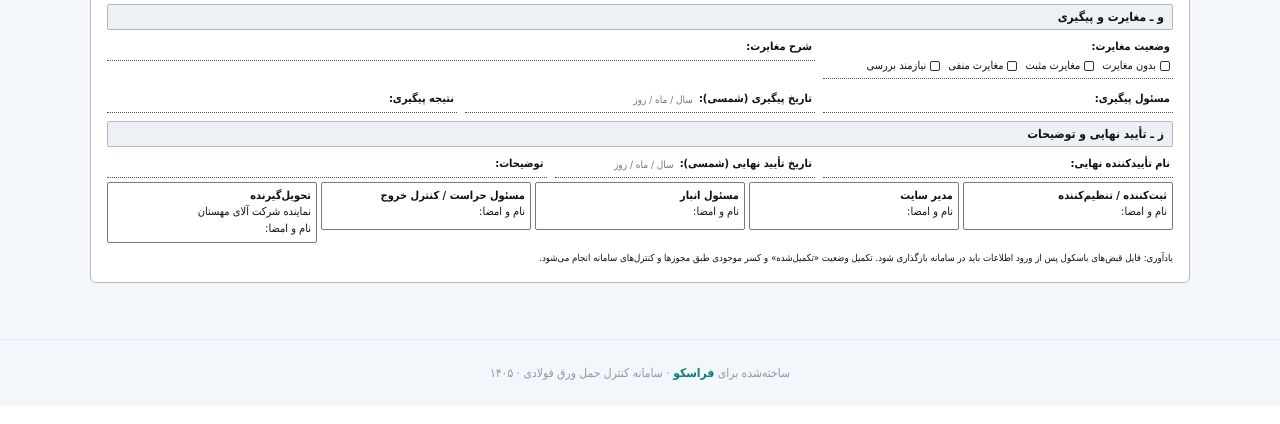
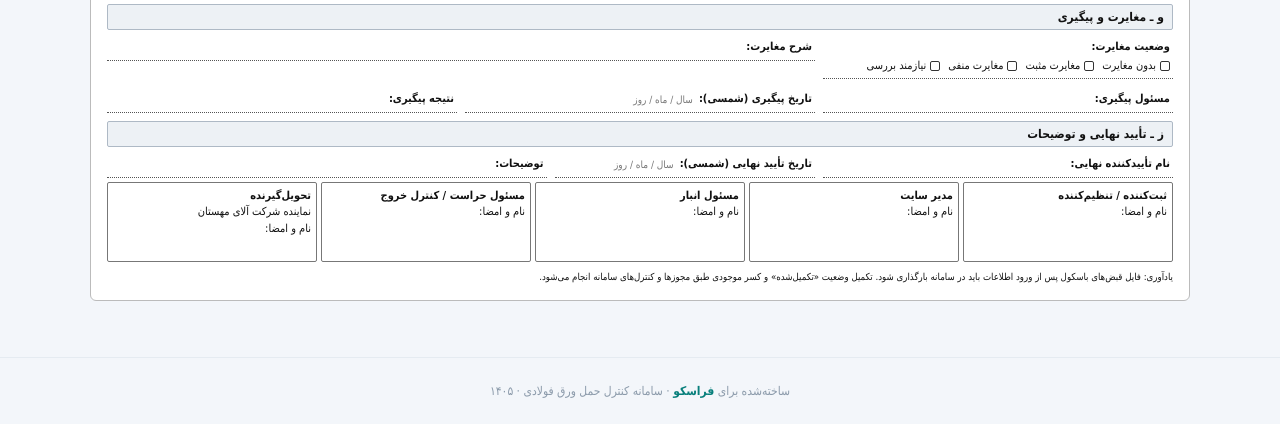
Before and after one commit to Tahmoures54/varagh, a Flask app: page /havaleh/blank-print in a window 1280 px wide. Shown: the part 893-1317 px from the top of the page. Before the commit the page ends 1273 px from the top, so only its background shows below. Run offline with Flask 3, Linux system fonts and the light colour scheme; the visitor is signed in with stand-in values (Sample User, id 1); some libraries are stand-ins or nearby versions.

Commit message:
Make all signature boxes equal height in screen and print layouts

```diff
--- a/templates/havaleh_blank_print.html
+++ b/templates/havaleh_blank_print.html
@@ -39,9 +39,9 @@
     border:1px solid #444;padding:5px;height:30px;vertical-align:middle;
   }
   .paper-form th{background:#edf1f5;text-align:center;font-size:10px;font-weight:800}
-  .paper-form .sign{border:1px solid #777;border-radius:2px;min-height:48px;padding:5px}
+  .paper-form .sign{border:1px solid #777;border-radius:2px;box-sizing:border-box;width:100%;height:80px;min-height:80px;padding:5px}
   .paper-form .signature-row{display:grid;grid-template-columns:repeat(5,minmax(0,1fr));gap:4px;align-items:stretch}
-  .paper-form .signature-cell{min-width:0}
+  .paper-form .signature-cell{min-width:0;display:flex}
 
   /* ---------- نوار ابزار ---------- */
   .print-tools{max-width:1100px;margin:0 auto 12px;display:flex;gap:8px;flex-wrap:wrap}
@@ -87,7 +87,8 @@
     .paper-form .field{min-height:17px;padding:2px 3px;gap:1px 3px}
     .paper-form th,.paper-form td{height:27px;padding:3px 2px;font-size:7.4px;line-height:1.15}
     .paper-form th{font-size:7.2px;overflow-wrap:anywhere}
-    .paper-form .sign{min-height:62px;padding:3px;line-height:1.15}
+    .paper-form .sign{height:62px;min-height:62px;padding:3px;line-height:1.15}
+    .paper-form .signature-cell{display:flex}
     .paper-form .signature-row{grid-template-columns:repeat(5,minmax(0,1fr));gap:3px;margin-top:3px!important}
     .paper-form .signature-cell{min-width:0;font-size:7.2px;overflow-wrap:anywhere}
     .paper-form .opt::before{width:7px;height:7px}
```
